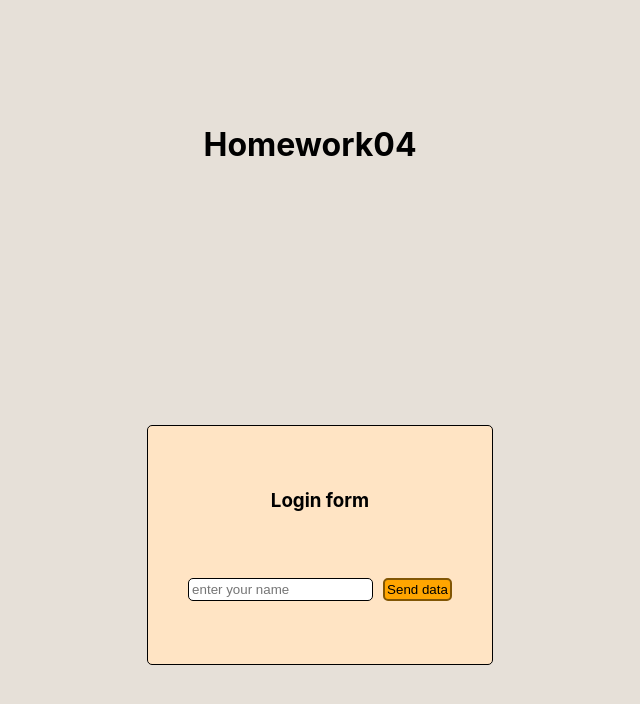
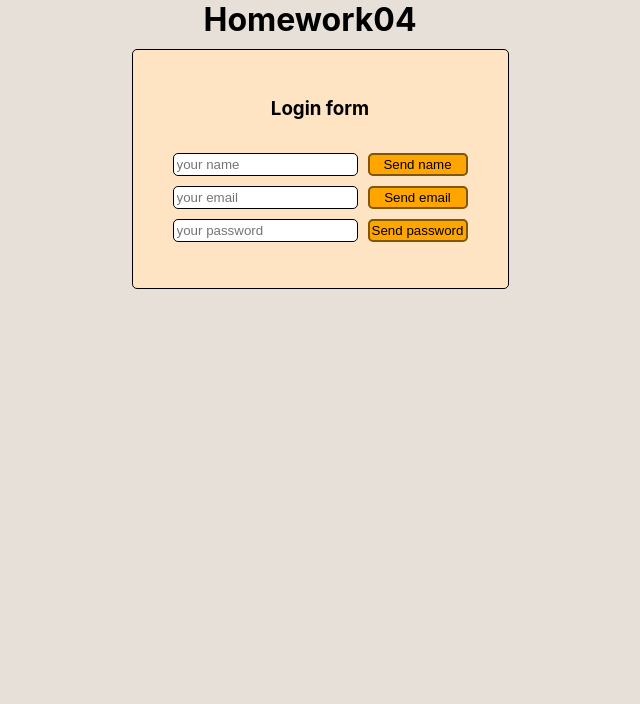
Before and after one commit to BorisIurciuc/fepro, a React (Create React App) app: page / in a window 1280 px wide. Shown: the top 704 px of the page, without its empty margins (330-970 px from the left). Built offline with nearby package versions, Linux system fonts and the light colour scheme.

Commit message:
add 2 input fields

```diff
--- a/src/components/loginForm/LoginForm.jsx
+++ b/src/components/loginForm/LoginForm.jsx
@@ -7,16 +7,19 @@
             <form type='submit' className="form">
             <h3>Login form</h3>
                 <div className="loginForm">
-
-                <Input
-                    name={'name'}
-                    type={'text'}
-                    placeholder={'enter your name'}
-                    label={'userName'}/>
-                <MyButton
-                    name={'Send data'}
-                    type={'submit'}/>
+                    <div className="inputForm">
+                        <Input name={'name'} type={'text'} placeholder={'your name'} label={'userName'}/>
+                        <MyButton name={'Send name'} type={'submit'}/>
                     </div>
+                    <div className="inputForm">
+                        <Input name={'email'} type={'text'} placeholder={'your email'} label={'uselEmail'}/>
+                        <MyButton name={'Send email'} type={'submit'}/>
+                    </div>
+                    <div className="inputForm">
+                        <Input name={'password'} type={'text'} placeholder={'your password'} label={'uselPasswd'}/>
+                        <MyButton name={'Send password'} type={'submit'}/>
+                    </div>
+                </div>
             </form>
         </div>
     )
--- a/src/components/loginForm/loginForm.css
+++ b/src/components/loginForm/loginForm.css
@@ -18,7 +18,14 @@
 }
 
 .loginForm{
+    display: flex;
+    flex-direction: column;
+    justify-content: center;
+    align-items: center;
+    gap: 10px;
+}
 
+.inputForm{
     display: flex;
     flex-direction: row;
     justify-content: center;
--- a/src/components/myButton/myButton.css
+++ b/src/components/myButton/myButton.css
@@ -1,5 +1,5 @@
 .button {
-    width: 100%;
+    width: 100px;
     padding: 2px;
     background-color: orange;
     border: 2px solid rgb(129, 86, 5);
--- a/src/homeworks/homework04/homework04.css
+++ b/src/homeworks/homework04/homework04.css
@@ -7,7 +7,6 @@
     height: 100vh;
     display: flex;
     flex-direction: column;
-    justify-content:space-around ;
     align-items: center;
     background-color: rgb(230, 224, 216);
 }
```
